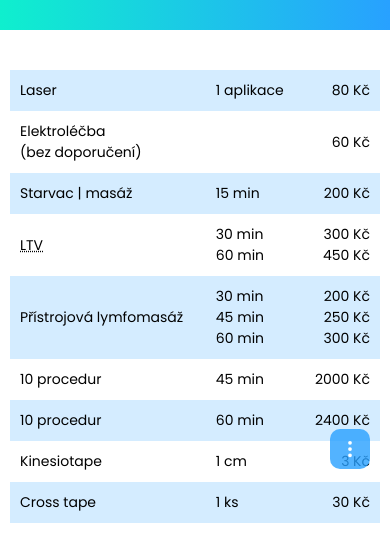
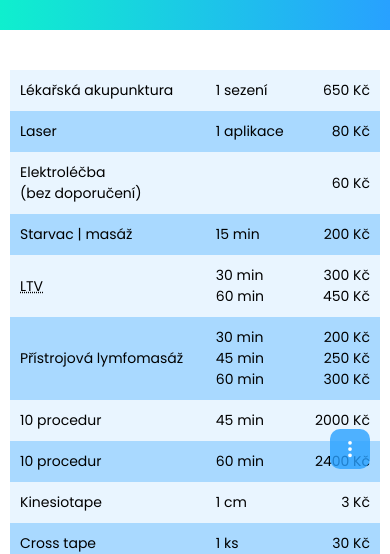
Before and after one commit to stepandordiai/bourek, a React (Vite) app in the folder frontend/: page /cenik in a window 390 px wide. Shown: the part 295-849 px from the top of the page. Built offline with nearby package versions, Linux system fonts and the light colour scheme; no server answers.

Commit message:
feat: update PriceList page

```diff
--- a/frontend/src/pages/PriceList/PriceList.jsx
+++ b/frontend/src/pages/PriceList/PriceList.jsx
@@ -23,6 +23,11 @@ const PriceList = () => {
 					<div className="price-list__wrapper">
 						<table className="prices__table">
 							<tbody>
+								<tr>
+									<td>{t("price_list.option8")}</td>
+									<td>1 sezení</td>
+									<td>650 Kč</td>
+								</tr>
 								<tr>
 									<td>{t("price_list.price_list_1")}</td>
 									<td>1 aplikace</td>
--- a/frontend/src/pages/PriceList/PriceList.scss
+++ b/frontend/src/pages/PriceList/PriceList.scss
@@ -3,12 +3,17 @@
 }
 
 .prices__table {
-    min-width: 700px;
+	width: min(100%, 1000px);
 	margin: 0 auto;
 	border-collapse: collapse;
 	font-size: clamp(14px, 3vw, 16px);
+
 	tr:nth-child(odd) {
-        background: var(--blue-clr-2);
+		background: var(--blue-clr-1);
+	}
+
+	tr:nth-child(even) {
+		background: var(--blue-clr-4);
 	}
 
 	td {
@@ -27,13 +32,6 @@
 	}
 }
 
-@media (max-width: 1000px) {
-    .prices__table {
-        width: 80%;
-        min-width: auto;
-    }
-}
-
 @media (max-width: 900px) {
 	.price-list__wrapper {
 		padding: 40px 20px;
@@ -41,9 +39,6 @@
 }
 
 @media (max-width: 600px) {
-    .prices__table {
-        width: 100%;
-    }
 	.price-list__wrapper {
 		padding: 40px 10px;
 	}
--- a/frontend/src/translations/cs/translation.json
+++ b/frontend/src/translations/cs/translation.json
@@ -57,6 +57,7 @@
 		"price_list_5": "Přístrojová lymfomasáž",
 		"price_list_6": "Kinesiotape",
 		"price_list_7": "Cross tape",
+		"option8": "Lékařská akupunktura",
 		"procedures": "procedur",
 		"without_recommendation": "bez doporučení",
 		"min": "min",
--- a/frontend/src/translations/en/translation.json
+++ b/frontend/src/translations/en/translation.json
@@ -56,7 +56,7 @@
 		"price_list_4": "Therapeutic physical education",
 		"price_list_5": "Instrumental lymph massage",
 		"price_list_6": "Kinesiotape",
-		"price_list_7": "Cross tape",
+		"option8": "Medical acupuncture",
 		"procedures": "procedures",
 		"without_recommendation": "without recommendation",
 		"min": "min",
--- a/frontend/src/translations/uk/translation.json
+++ b/frontend/src/translations/uk/translation.json
@@ -57,6 +57,7 @@
 		"price_list_5": "Інструментальний лімфатичний масаж",
 		"price_list_6": "Кінезіотейп",
 		"price_list_7": "Поперечна стрічка",
+		"option8": "Медична акупунктура",
 		"procedures": "процедури",
 		"without_recommendation": "без рекомендації",
 		"min": "хв",
```
Lines whose indentation alone changed are shown as unchanged.
